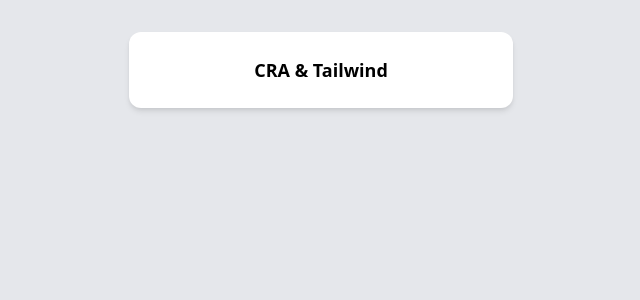
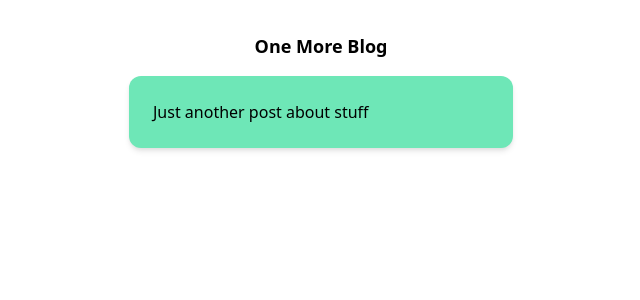
Before and after one commit to marwinburesch/blog, a React (Create React App) app: page / in a window 1280 px wide. Shown: the top 300 px of the page, without its empty margins (319-959 px from the left). Built offline with nearby package versions, Linux system fonts and the light colour scheme.

Commit message:
Add basic components
MainContainer
Header
Post

```diff
--- a/src/App.js
+++ b/src/App.js
@@ -1,12 +1,13 @@
+import Header from "./components/Header";
+import MainContainer from "./components/layout/MainContainer";
+import Post from "./components/Post";
+
 function App() {
   return (
-    <div className="h-screen py-8 bg-gray-200">
-      <div className="p-6 max-w-sm mx-auto rounded-xl bg-white shadow-md flex items-center space-x-4">
-        <h1 className="w-full text-lg  text-center font-bold antialiased">
-          CRA & Tailwind
-        </h1>
-      </div>
-    </div>
+    <MainContainer>
+      <Header title="One More Blog" />
+      <Post title="Just another post about stuff" />
+    </MainContainer>
   );
 }
 
--- /dev/null
+++ b/src/components/Header.js
@@ -0,0 +1,5 @@
+export default function Header({ title }) {
+  return (
+    <h1 className="text-lg m-4 text-center font-bold antialiased">{title}</h1>
+  );
+}
--- /dev/null
+++ b/src/components/Post.js
@@ -0,0 +1,7 @@
+export default function Post({ title }) {
+  return (
+    <div className="p-6 max-w-sm mx-auto rounded-xl bg-green-300 shadow-md flex items-center space-x-4">
+      {title}
+    </div>
+  );
+}
--- /dev/null
+++ b/src/components/layout/MainContainer.js
@@ -0,0 +1,5 @@
+export default function MainContainer({ children }) {
+  return (
+    <div className="container mx-auto h-screen w-full pt-4">{children}</div>
+  );
+}
```
